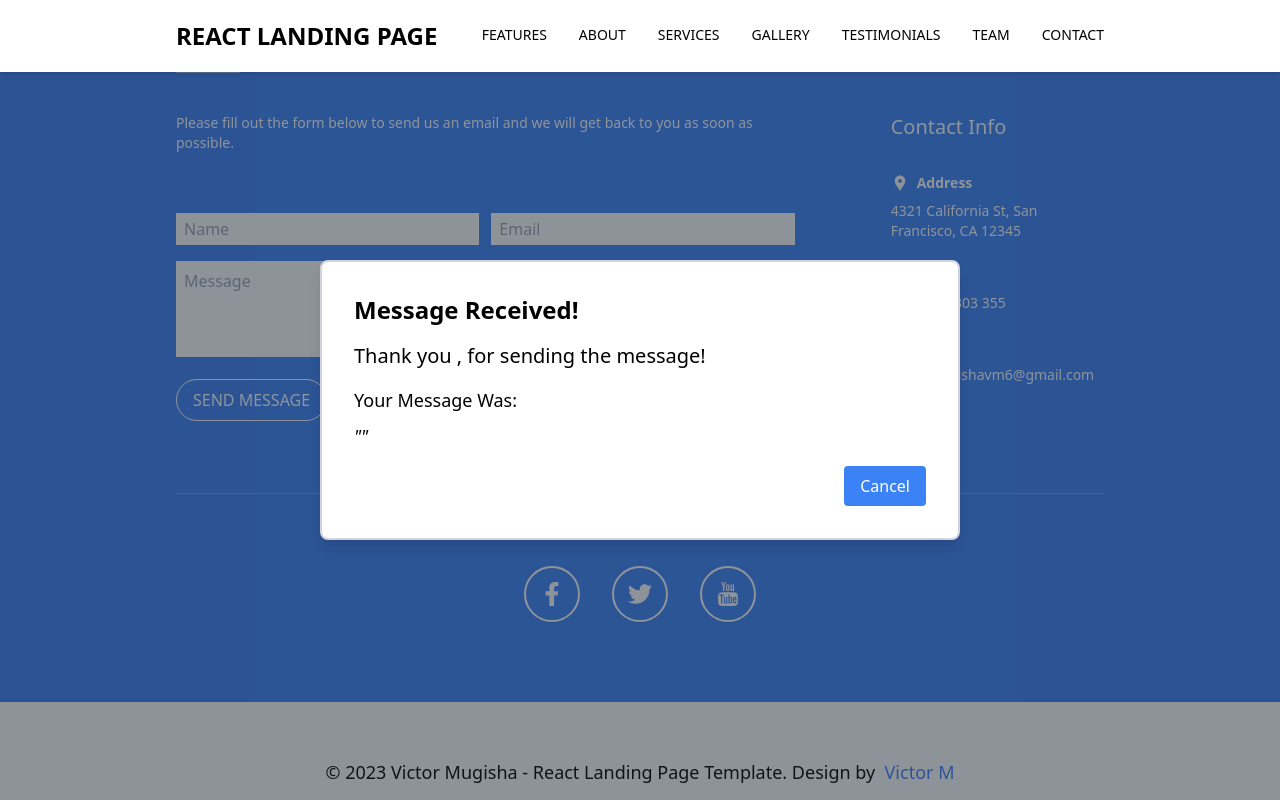
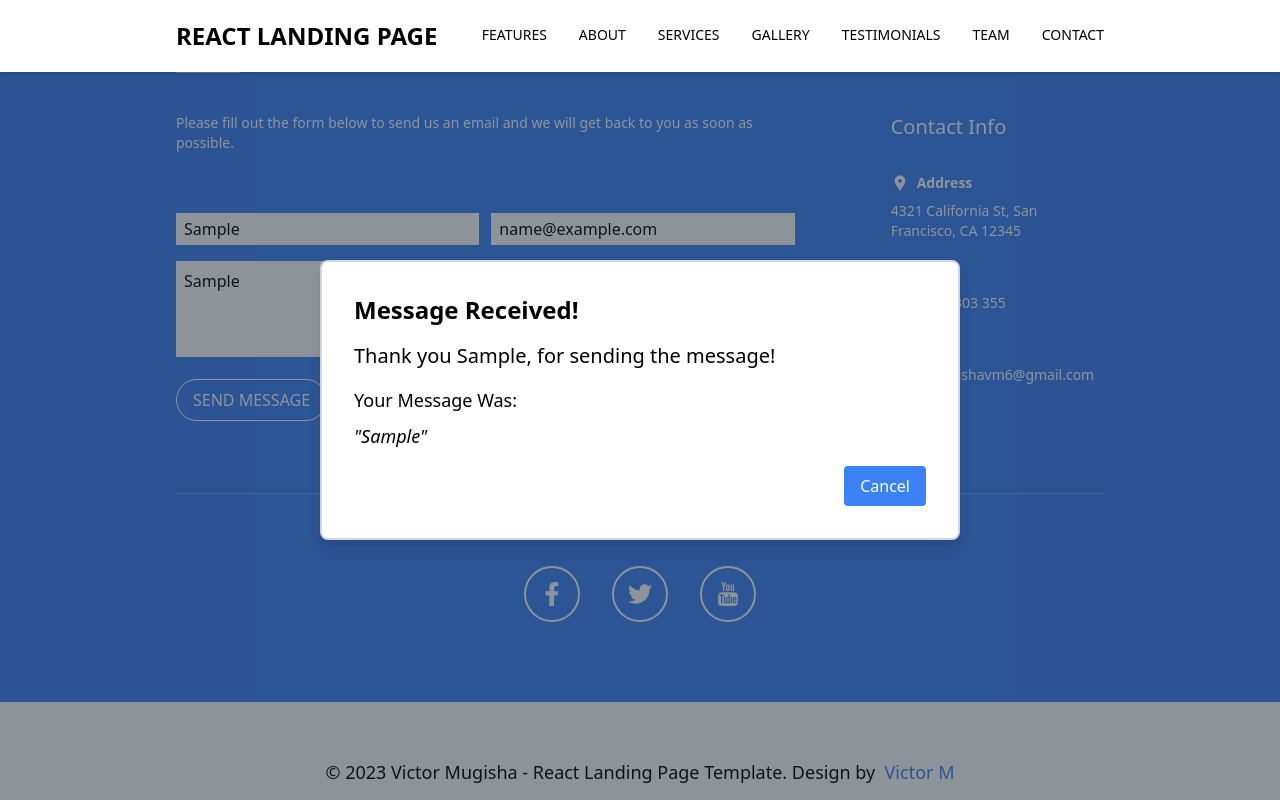
Before and after one commit to VictorMugisha/React-Landing-Page-Practical, a React (Vite) app: page / in a window 1280 px wide. Both pictures are taken after typing "Sample", "name@example.com", "Sample" into the empty fields and a click on the button "SEND MESSAGE". Shown: the part 4867-5667 px from the top of the page. Built offline with nearby package versions, Linux system fonts and the light colour scheme.

Commit message:
Adjusted the functionality to reset the form

```diff
--- a/src/components/Contact.jsx
+++ b/src/components/Contact.jsx
@@ -33,11 +33,6 @@ export default function Contact() {
             return
         }
         setMessageBox(true)
-        setFormData({
-            name: '',
-            email: '',
-            message: '',
-        })
     }
     return (
         <div className="relative flex flex-col w-full gap-10 px-10 py-20 text-white bg-blue-500 lg:px-44">
@@ -130,7 +125,7 @@ export default function Contact() {
 
             {
                 messageBox &&
-                <ContactPopup setMessageBox={setMessageBox} data={formData} />
+                <ContactPopup setMessageBox={setMessageBox} data={formData} setFormData={setFormData} />
             }
 
 
--- a/src/components/ContactPopup.jsx
+++ b/src/components/ContactPopup.jsx
@@ -1,6 +1,6 @@
 import ReactDom from 'react-dom'
 
-export default function ContactPopup({setMessageBox, data}) {
+export default function ContactPopup({setMessageBox, data, setFormData}) {
     return ReactDom.createPortal(
         <section
             className="fixed inset-0 z-50 flex items-center justify-center bg-gray-800 bg-opacity-50"
@@ -17,6 +17,11 @@ export default function ContactPopup({setMessageBox, data}) {
                         className="px-4 py-2 text-white bg-blue-500 rounded hover:bg-blue-600 focus:outline-none focus:ring-2 focus:ring-blue-400 focus:ring-opacity-50"
                         onClick={() => {
                             setMessageBox(false)
+                            setFormData({
+                                name: '',
+                                email: '',
+                                message: '',
+                            })
                         }}
                     >
                         Cancel
```
